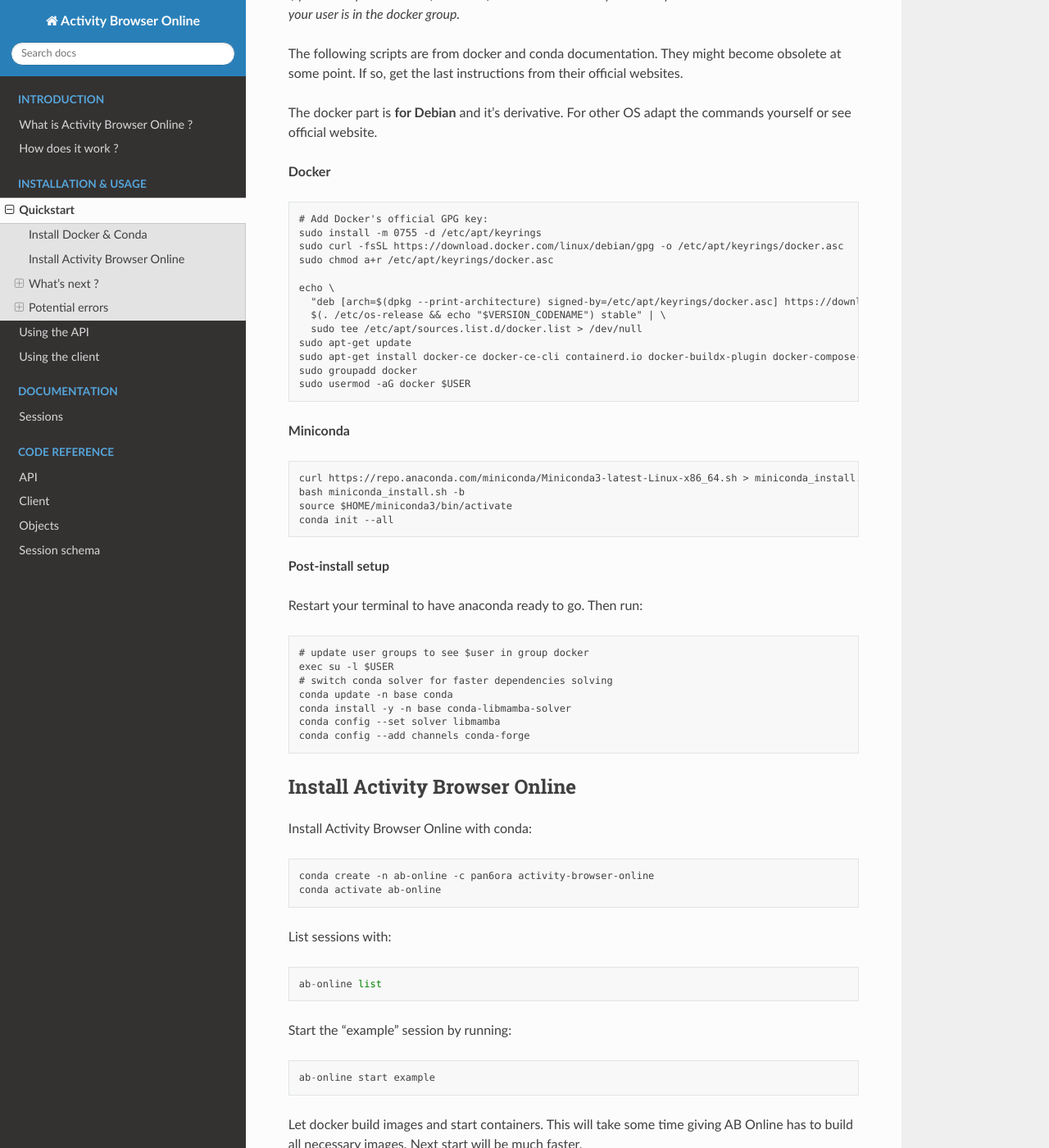
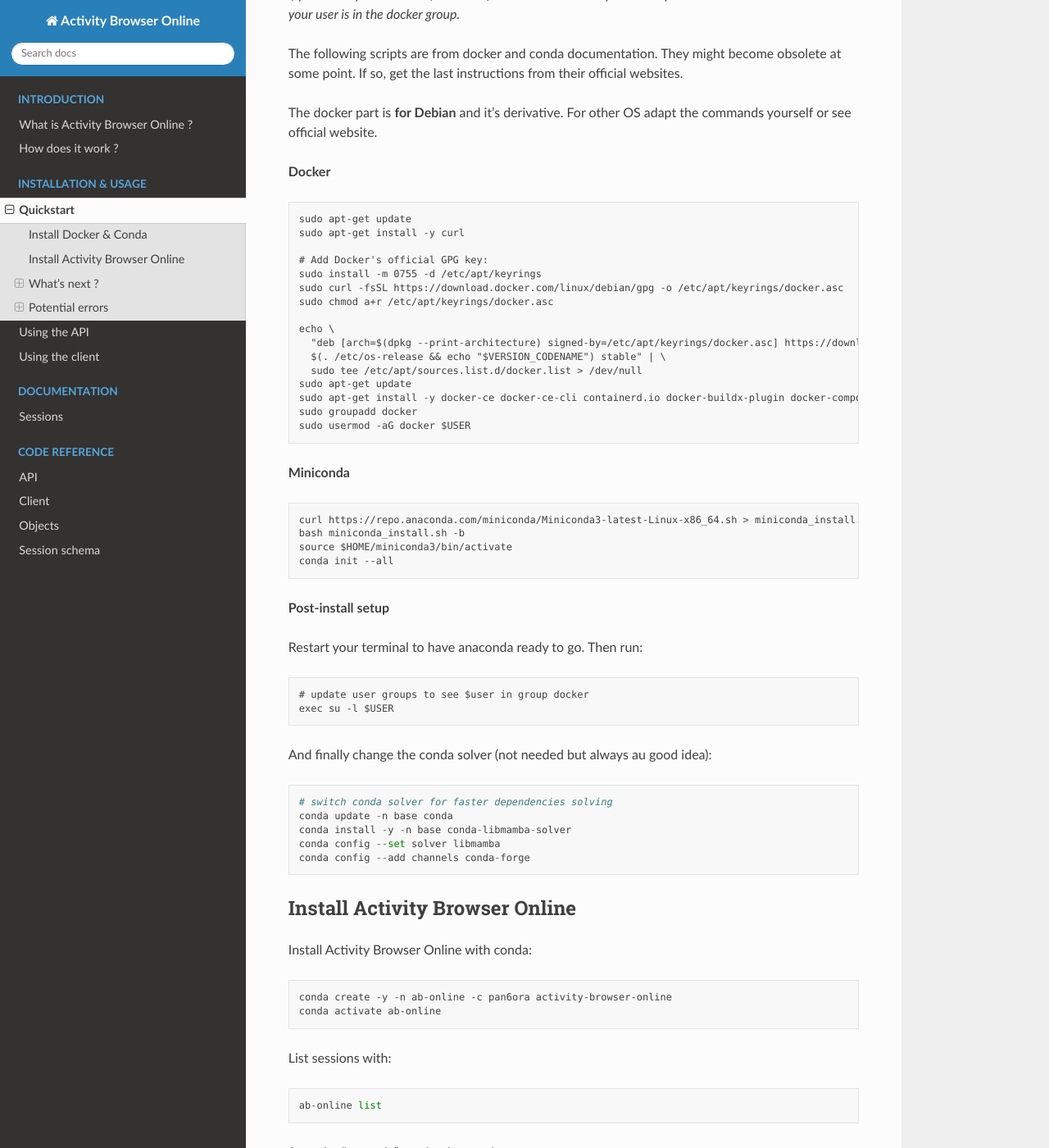
Before and after one commit to Pan6ora/activity-browser-online, a Sphinx documentation site: the page built from docs/source/usage/quickstart.md, in a window 1280 px wide and 1400 px high, scrolled down 234 px. Shown: the whole window at 82% size. Built offline with Sphinx 7.4.7 and the Read the Docs theme 2.0.0, drawn with Linux system fonts in a browser that asks for light colours.

Commit message:
Fix: errors in quickstart instructions

````diff
--- a/docs/source/usage/quickstart.md
+++ b/docs/source/usage/quickstart.md
@@ -11,6 +11,9 @@
 **Docker**
 
 ```
+sudo apt-get update
+sudo apt-get install -y curl
+
 # Add Docker's official GPG key:
 sudo install -m 0755 -d /etc/apt/keyrings
 sudo curl -fsSL https://download.docker.com/linux/debian/gpg -o /etc/apt/keyrings/docker.asc
@@ -21,7 +24,7 @@
   $(. /etc/os-release && echo "$VERSION_CODENAME") stable" | \
   sudo tee /etc/apt/sources.list.d/docker.list > /dev/null
 sudo apt-get update
-sudo apt-get install docker-ce docker-ce-cli containerd.io docker-buildx-plugin docker-compose-plugin -y -y
+sudo apt-get install -y docker-ce docker-ce-cli containerd.io docker-buildx-plugin docker-compose-plugin -y -y
 sudo groupadd docker
 sudo usermod -aG docker $USER
 ```
@@ -42,6 +45,11 @@
 ```
 # update user groups to see $user in group docker
 exec su -l $USER
+```
+
+And finally change the conda solver (not needed but always au good idea):
+
+```
 # switch conda solver for faster dependencies solving
 conda update -n base conda
 conda install -y -n base conda-libmamba-solver
@@ -54,7 +62,7 @@
 Install Activity Browser Online with conda:
 
 ```bash
-conda create -n ab-online -c pan6ora activity-browser-online
+conda create -y -n ab-online -c pan6ora activity-browser-online
 conda activate ab-online
 ```
 
````
